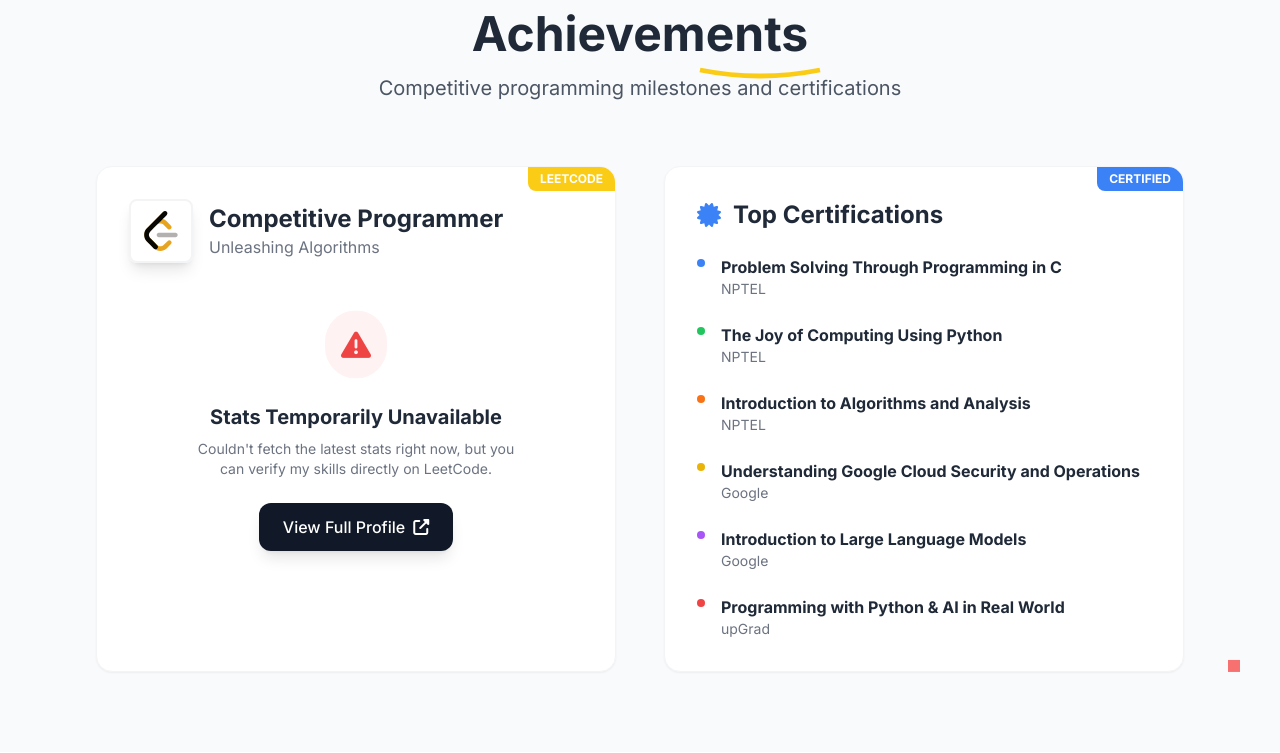
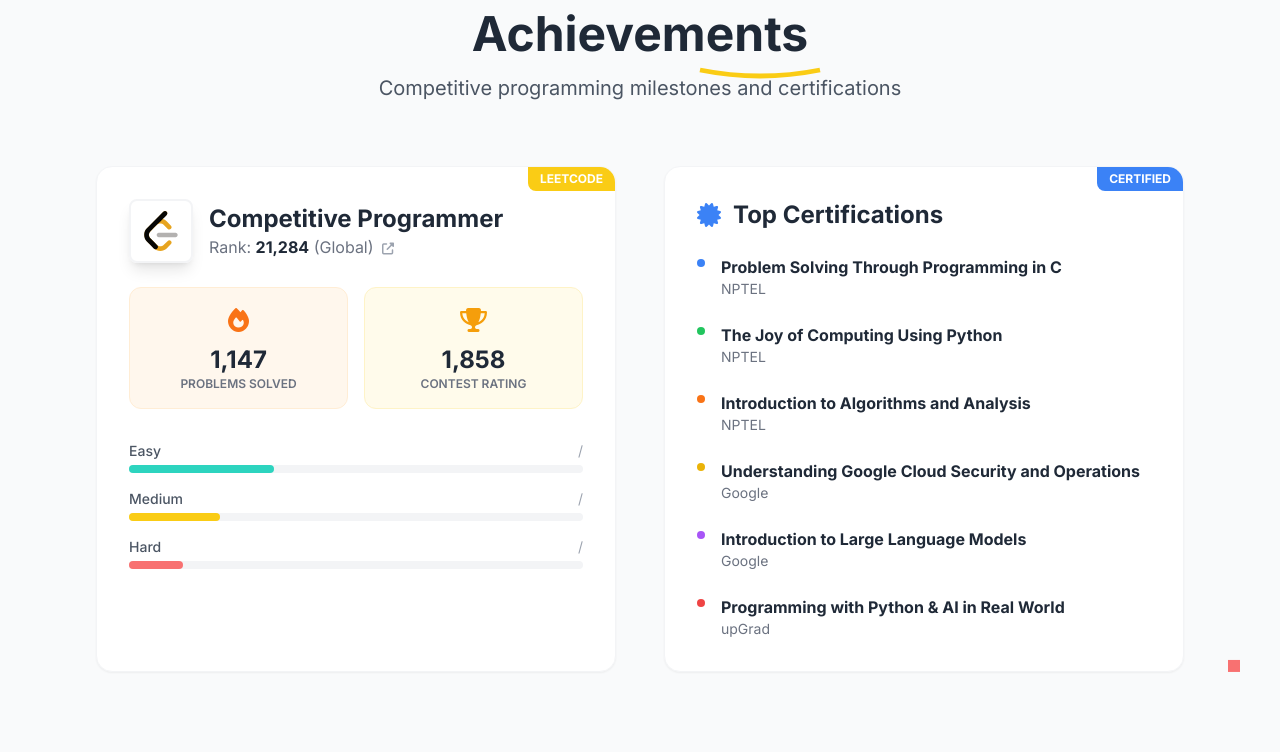
Before and after one commit to aFirmae/Portfolio, a Flask app: page / in a window 1280 px wide. Shown: the part 4624-5377 px from the top of the page. Run offline with Flask 3, Linux system fonts and the light colour scheme; some libraries are stand-ins or nearby versions.

Commit message:
feat: redesign LeetCode stats display to include contest ratings and active badge visualization

```diff
--- a/app.py
+++ b/app.py
@@ -17,7 +17,7 @@ limiter = Limiter(
     storage_uri="memory://"
 )
 
-VERSION = '1.0.8'
+VERSION = '1.1.1'
 LEETCODE_USERNAME = 'aFirma'
 
 @app.route('/')
--- a/templates/index.html
+++ b/templates/index.html
@@ -1135,44 +1135,45 @@
                         class="absolute top-0 right-0 bg-yellow-400 text-white text-xs font-bold px-3 py-1 rounded-bl-lg">
                         LEETCODE</div>
 
-                    <div class="flex items-center mb-8">
+                    <div class="flex items-center mb-6">
                         <div
                             class="w-12 h-12 md:w-16 md:h-16 border-2 border-gray-100 rounded-lg flex items-center justify-center mr-4 shadow-lg shadow-black-100 flex-shrink-0">
                             <img src="/assets/images/leetcode.svg" alt="LeetCode" class="w-8 h-8 md:w-10 md:h-10">
                         </div>
                         <div>
                             <h3 class="text-2xl font-bold text-gray-800">Competitive Programmer</h3>
-                            <p class="text-gray-500">
-                                Rank: <span class="font-bold text-gray-800" id="leetcode-rank"></span> (Global)
+                            <p class="text-gray-500 text-sm sm:text-base">
+                                Rank: <span class="font-bold text-gray-800" id="leetcode-rank">21,284</span> (Global)
                                 <a href="https://leetcode.com/u/{{ leetcode_username }}" target="_blank"
-                                    class="fas fa-external-link-alt text-sm text-gray-600 ml-1"></a>
+                                    class="fas fa-external-link-alt text-xs text-gray-400 hover:text-gray-600 ml-1"></a>
                             </p>
+                            <div class="hidden items-center gap-2 mt-1.5" id="leetcode-badge-container">
+                                <div class="relative flex items-center justify-center flex-shrink-0">
+                                    <img id="leetcode-active-badge-icon" src="" alt="Badge"
+                                        class="w-4 h-4 sm:w-5 sm:h-5 object-contain filter drop-shadow-[0_2px_5px_rgba(0,0,0,0.15)] transition-transform duration-300 hover:scale-110">
+                                </div>
+                                <div class="flex items-center gap-1 text-xs">
+                                    <span id="leetcode-active-badge-name" class="font-bold text-gray-900 tracking-tight"></span>
+                                </div>
+                            </div>
                         </div>
                     </div>
 
                     <!-- Main Stats -->
-                    <div class="grid grid-cols-3 gap-2 sm:gap-4 mb-6 sm:mb-8 text-center">
+                    <div class="grid grid-cols-2 gap-3 sm:gap-4 mb-6 sm:mb-8 text-center">
                         <div
-                            class="p-2 sm:p-4 rounded-xl bg-orange-50 border border-orange-100 flex flex-col items-center justify-center">
+                            class="p-3 sm:p-4 rounded-xl bg-orange-50 border border-orange-100 flex flex-col items-center justify-center">
                             <i class="fas fa-fire text-xl sm:text-2xl text-orange-500 mb-1 sm:mb-2"></i>
-                            <div class="text-xl sm:text-2xl font-bold text-gray-800" id="leetcode-total"></div>
+                            <div class="text-xl sm:text-2xl font-bold text-gray-800" id="leetcode-total">1,147</div>
                             <div class="text-[10px] sm:text-xs text-gray-500 font-semibold uppercase leading-tight">
                                 Problems Solved</div>
                         </div>
                         <div
-                            class="p-2 sm:p-4 rounded-xl bg-blue-50 border border-blue-100 flex flex-col items-center justify-center">
-                            <i class="fas fa-medal text-xl sm:text-2xl text-blue-500 mb-1 sm:mb-2"></i>
-                            <div class="text-xl sm:text-2xl font-bold text-gray-800" id="leetcode-badges"></div>
+                            class="p-3 sm:p-4 rounded-xl bg-amber-50 border border-amber-100 flex flex-col items-center justify-center">
+                            <i class="fas fa-trophy text-xl sm:text-2xl text-amber-500 mb-1 sm:mb-2"></i>
+                            <div class="text-xl sm:text-2xl font-bold text-gray-800" id="leetcode-rating">1,858</div>
                             <div class="text-[10px] sm:text-xs text-gray-500 font-semibold uppercase leading-tight">
-                                Badges Earned</div>
-                        </div>
-                        <div
-                            class="p-2 sm:p-4 rounded-xl bg-green-50 border border-green-100 flex flex-col items-center justify-center">
-                            <i class="fas fa-check-circle text-xl sm:text-2xl text-green-500 mb-1 sm:mb-2"></i>
-                            <div class="text-lg sm:text-2xl font-bold text-gray-800 break-all sm:break-normal"
-                                id="leetcode-acceptance"></div>
-                            <div class="text-[10px] sm:text-xs text-gray-500 font-semibold uppercase leading-tight">
-                                Acceptance Rate</div>
+                                Contest Rating</div>
                         </div>
                     </div>
 
```
Also changed, not shown: public/assets/js/script.js.
